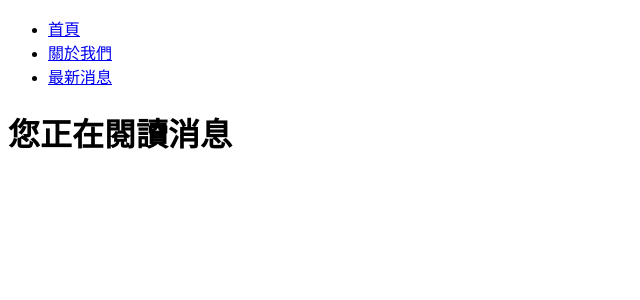
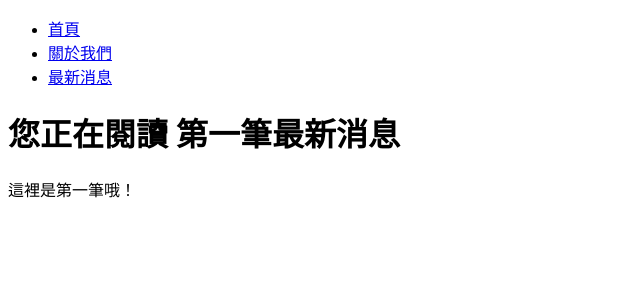
Before and after one commit to leave3310/react-with-ts, a React (Create React App) app: page /#/news/newsReader/1 in a window 1280 px wide. Shown: the top 300 px of the page, without its empty margins (0-640 px from the left). Built offline with nearby package versions, Linux system fonts and the light colour scheme.

Commit message:
use match with route

```diff
--- a/src/views/News/News.jsx
+++ b/src/views/News/News.jsx
@@ -1,23 +1,31 @@
-import React from 'react'
+import React, { useState } from 'react'
 import { Switch, Route } from 'react-router-dom'
 import NewsList from './NewsList'
 import NewsReader from './NewsReader'
 
-const News = () => (
-    <Switch>
+const News = () => {
+    const [news] = useState([
+        { id: 1, name: '第一筆最新消息', describe: '這裡是第一筆哦！' },
+        { id: 2, name: '第二筆最新消息', describe: '這裡是第二筆哦！' },
+        { id: 3, name: '第三筆最新消息', describe: '這裡是第三筆哦！' },
+    ])
+    return (
+        <Switch>
         <Route
             exact
             path="/news"
             component={()=> (
             <div>
                 <h1>這裡是最新消息</h1>
-                <NewsList></NewsList>
+                <NewsList news></NewsList>
             </div>
         )}>
         </Route>
-        <Route path="/news/newsReader/:id" component={NewsReader}></Route>
+        <Route path="/news/newsReader/:id" component={(props)=><NewsReader match={props.match} news={news}></NewsReader>}></Route>
     </Switch>
+    )
 
-)
+}
+
 
 export default News
--- a/src/views/News/NewsList.jsx
+++ b/src/views/News/NewsList.jsx
@@ -1,13 +1,7 @@
-import React, { useState } from 'react'
+import React from 'react'
 import { Link } from 'react-router-dom'
 
-const NewsList = () => {
-    const [news] = useState([
-        { id: 1, name: '第一筆最新消息', describe: '這裡是第一筆哦！' },
-        { id: 2, name: '第二筆最新消息', describe: '這裡是第二筆哦！' },
-        { id: 3, name: '第三筆最新消息', describe: '這裡是第三筆哦！' },
-    ])
-
+const NewsList = ({news}) => {
     return (
         <ul>
             {
--- a/src/views/News/NewsReader.jsx
+++ b/src/views/News/NewsReader.jsx
@@ -1,11 +1,15 @@
 import React from 'react'
 
-const NewsReader = (props) =>{
-    console.log(props.match)
-
+const NewsReader = ({match, news}) =>{
+    console.log(match)
+    const targetNewsId = match.params.id
+    const targetNews = news.find((theNews)=>(
+        String(theNews.id) === String(targetNewsId)
+    ))
     return (
         <div>
-            <h1>您正在閱讀消息</h1>
+            <h1>您正在閱讀 { targetNews.name }</h1>
+            <p>{ targetNews.describe }</p>
         </div>
     )
 }
```
